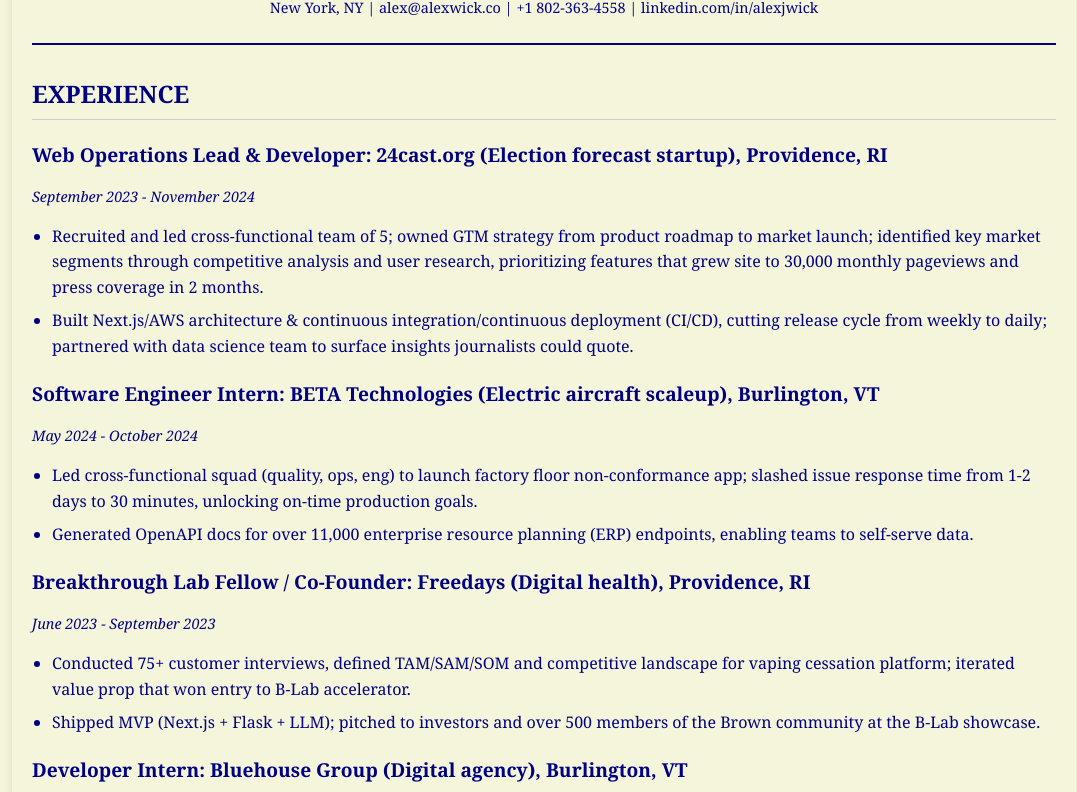
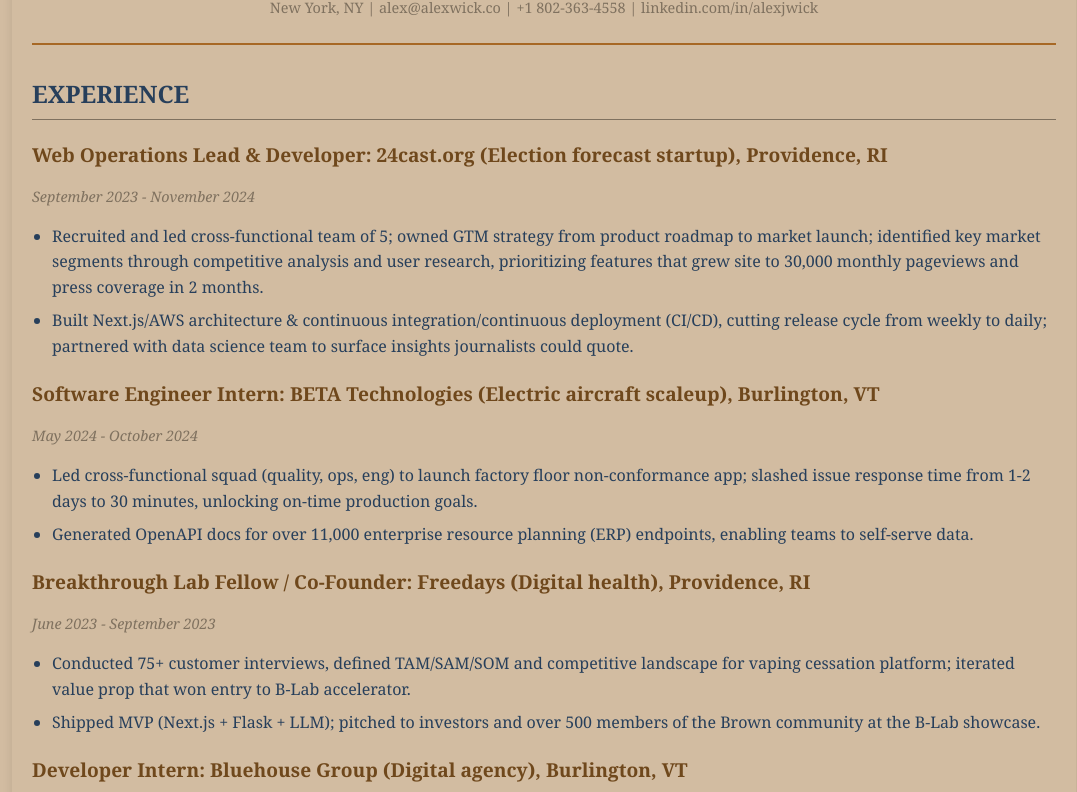
Before and after one commit to alexjwick/alexjwick.github.io, a website: page resume.html in a window 1280 px wide. Shown: the part 120-912 px from the top of the page, without its empty margins (96-1173 px from the left). Drawn offline with Linux system fonts and the light colour scheme.

Commit message:
Restyle site with new palette

```diff
--- a/styles/resume.css
+++ b/styles/resume.css
@@ -3,20 +3,20 @@
   line-height: 1.6;
   margin: 0;
   padding: 0;
-  background-color: #F5F5DC;
-  color: #000080;
+  background-color: #D2BCA1;
+  color: #273F5B;
 }
 .container {
   width: 80%;
   margin: auto;
   overflow: hidden;
   padding: 20px;
-  background-color: #F5F5DC;
+  background-color: #D2BCA1;
   box-shadow: 0 0 10px rgba(0, 0, 0, 0.1);
 }
 header {
   text-align: center;
-  border-bottom: 2px solid #000080;
+  border-bottom: 2px solid #A76825;
   padding-bottom: 10px;
   margin-bottom: 20px;
 }
@@ -27,27 +27,27 @@
 header p {
   margin-top: 5px;
   font-size: 0.9em;
-  color: #000080;
+  color: #7F715F;
 }
 h2 {
-  border-bottom: 1px solid #ccc;
+  border-bottom: 1px solid #7F715F;
   padding-bottom: 5px;
   margin-top: 30px;
   font-size: 1.5em;
-  color: #000080;
+  color: #273F5B;
   text-transform: uppercase;
 }
 h3 {
   margin-bottom: 5px;
   font-size: 1.2em;
-  color: #000080;
+  color: #6F481C;
 }
 .job-title-company {
   font-weight: bold;
 }
 .date-location {
   font-style: italic;
-  color: #000080;
+  color: #7F715F;
   font-size: 0.9em;
   margin-bottom: 10px;
 }
```
Also changed, not shown: styles/input.css (+8 -8 lines).
